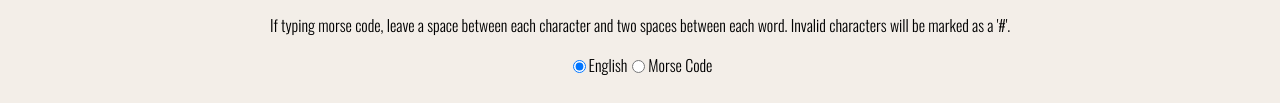
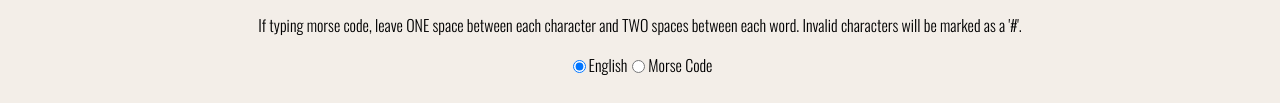
Before and after one commit to chrisbigland/morse-code-translator, a website with bundled scripts: page index.html in a window 1280 px wide. Shown: the part 340-443 px from the top of the page. Built offline with nearby package versions, Linux system fonts and the light colour scheme; a web font is replaced by a local one.

Commit message:
updated readme and instructions to make two spaces clearer

```diff
--- a/index.html
+++ b/index.html
@@ -28,7 +28,7 @@
       </button>
     </div>
     <p id="info">
-      If typing morse code, leave a space between each character and two spaces
+      If typing morse code, leave ONE space between each character and TWO spaces
       between each word. Invalid characters will be marked as a '#'.
     </p>
     <div id="radio-selections">
```
Also changed, not shown: images/morse-code-translator.png (added), readme.md, 1 other file.
